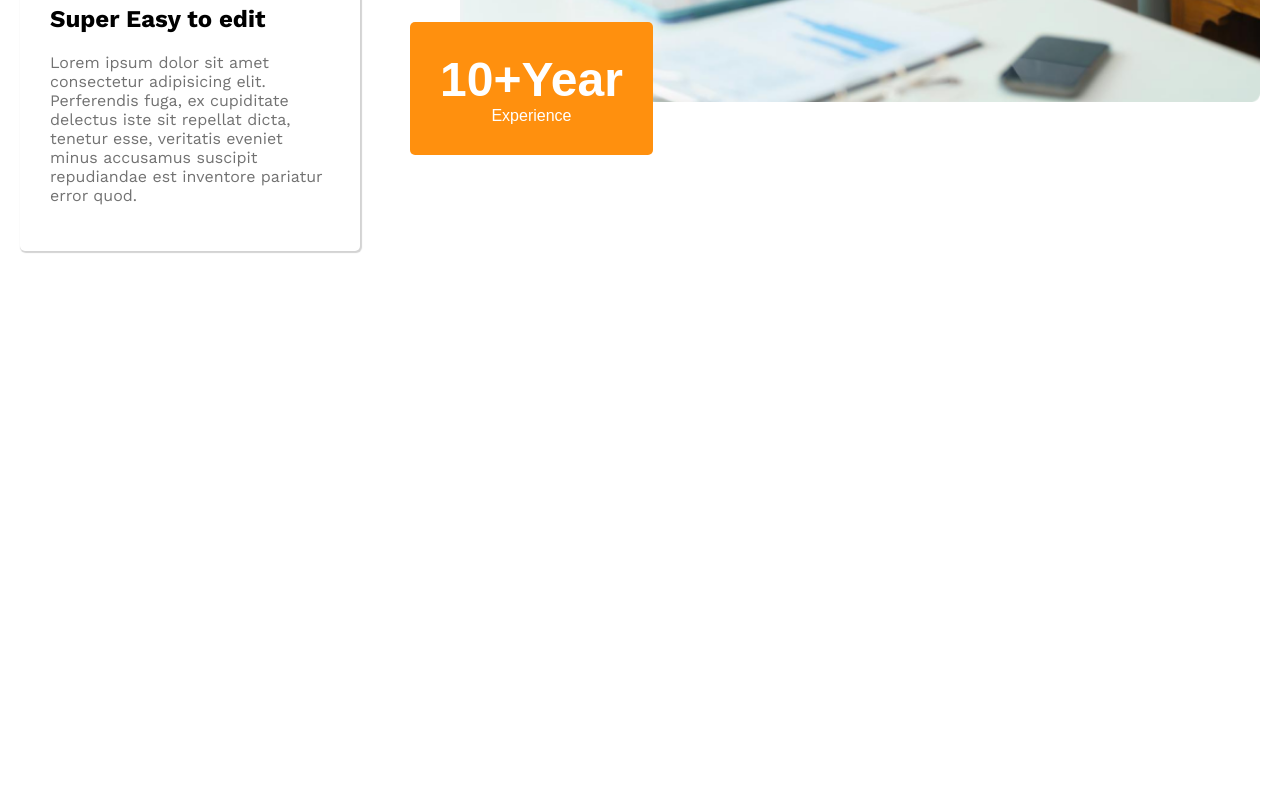
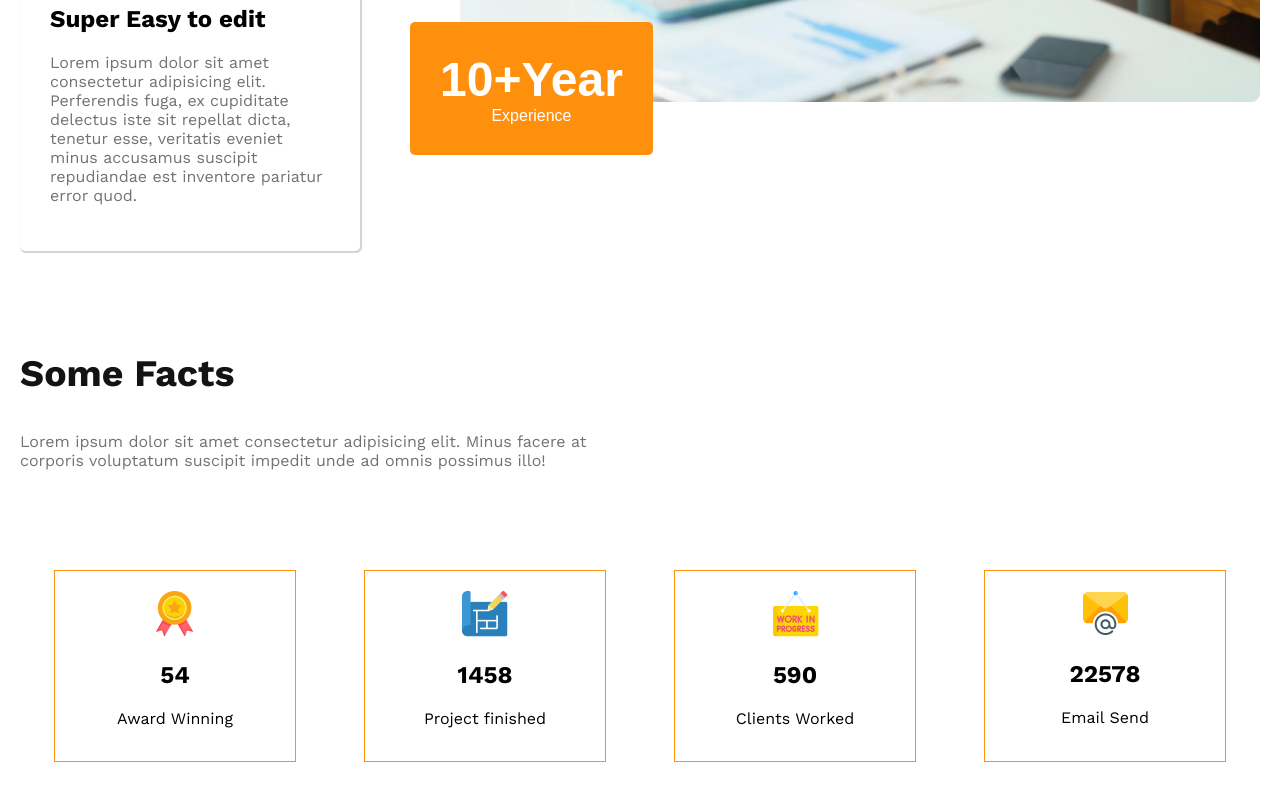
Before and after one commit to RTArony/G3-architecture-website, a plain HTML site: page index.html in a window 1280 px wide. Shown: the part 3198-3998 px from the top of the page. Before the commit the page ends 3549 px from the top, so only its background shows below. Drawn offline with nearby package versions, Linux system fonts and the light colour scheme.

Commit message:
Facts section

```diff
--- a/index.html
+++ b/index.html
@@ -84,6 +84,36 @@
                 </button>
             </div>
         </section>
+        <section class="facts-container">
+            <div class="facts-title">
+                <h3>Some Facts</h3>
+            </div>
+            <div class="facts-description">
+                <p>Lorem ipsum dolor sit amet consectetur adipisicing elit. Minus facere at corporis voluptatum suscipit impedit unde ad omnis possimus illo!</p>
+            </div>
+            <div class="facts-card-container">
+                <div class="card">
+                    <img src="images/icons/ribon.png" alt="">
+                    <h1>54</h1>
+                    <p>Award Winning</p>
+                </div>
+                <div class="card">
+                    <img src="images/icons/projects.png" alt="">
+                    <h1>1458</h1>
+                    <p>Project finished</p>
+                </div>
+                <div class="card">
+                    <img src="images/icons/customers.png" alt="">
+                    <h1>590</h1>
+                    <p>Clients Worked</p>
+                </div>
+                <div class="card">
+                    <img src="images/icons/email.png" alt="">
+                    <h1>22578</h1>
+                    <p>Email Send</p>
+                </div>
+            </div>
+        </section>
     </main>
     <footer>
 
--- a/styles.css
+++ b/styles.css
@@ -199,3 +199,38 @@ nav ul li{
         margin: -100px 0px 0px 50px;
     }
 }
+
+/* facts style */
+.facts-container{
+    max-width: 1240px;
+    margin: 0 auto;
+}
+.facts-title{
+    font-size: 2rem;
+    color: #131313;
+}
+.facts-description{
+    max-width: 620px;
+    font-size: 1rem;
+    color: #727272;
+}
+.facts-card-container{
+    display: flex;
+    justify-content: space-around;
+    margin: 100px 0;
+}
+.card{
+    text-align: center;
+    padding: 20px;
+    border: 1px solid #FF900E;
+    width: 200px;
+    height: 150px;
+}
+@media screen and (max-width:576px) {
+    .facts-card-container{
+        flex-direction: column;
+        gap: 20px;
+    }
+}
+
+/* sponsor style */
```
